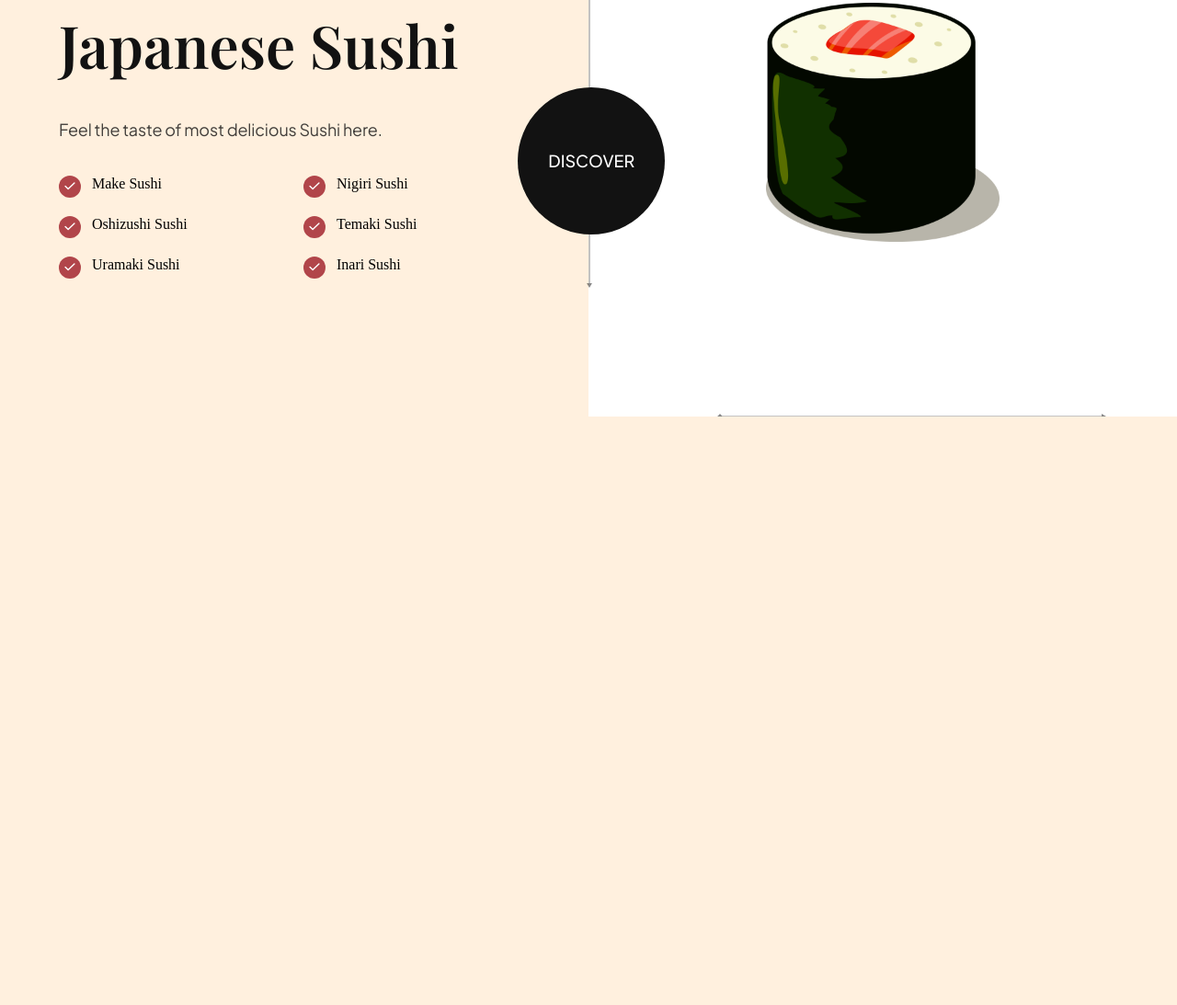
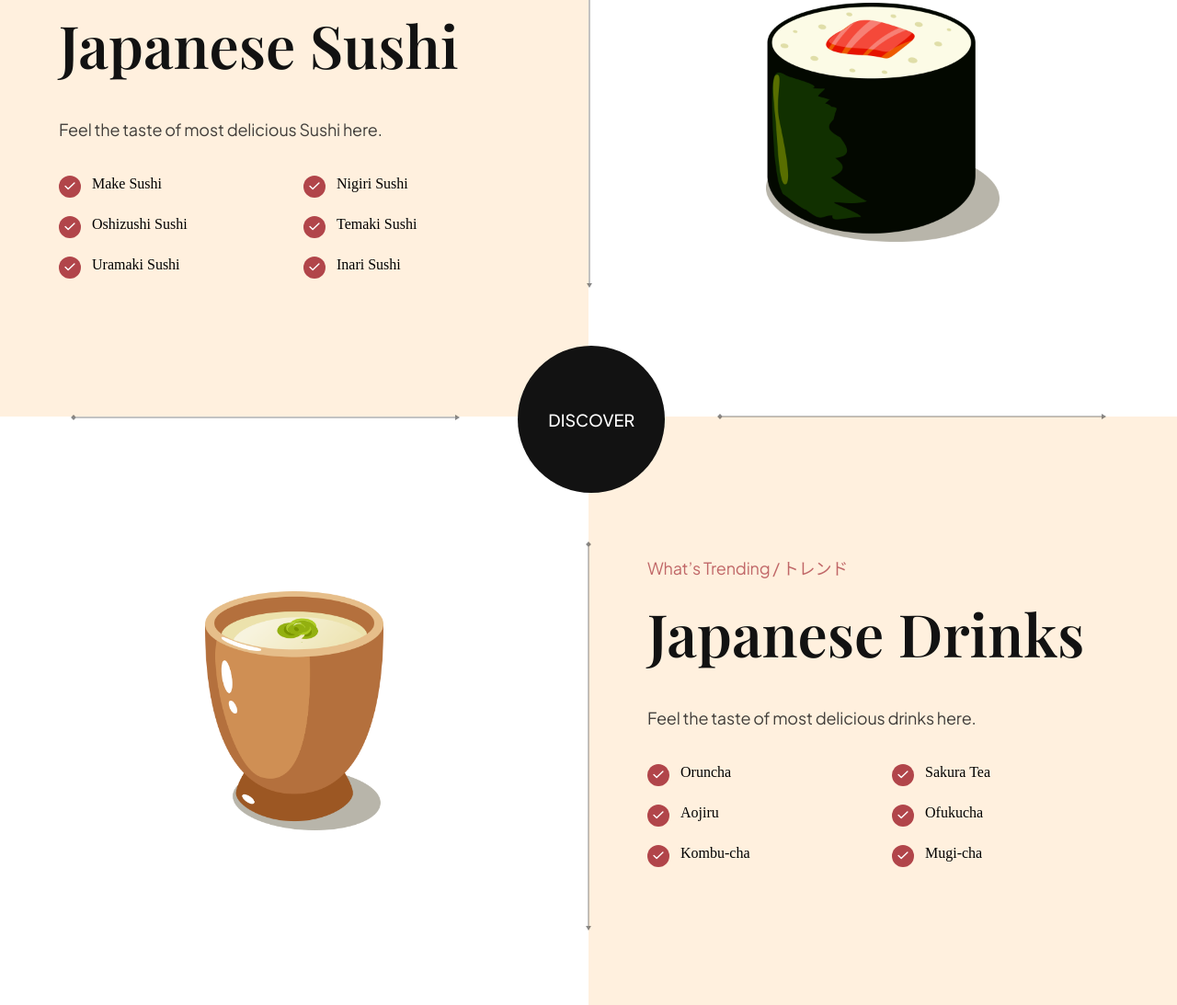
Before and after one commit to ASSAXIN06/Sushiman-Landing_Page_for_delivery_App, a website built with Vite: page index.html in a window 1280 px wide. Shown: the part 2611-3704 px from the top of the page at 92% size. Before the commit the page ends 3064 px from the top, so only its background shows below. Built offline with nearby package versions, Linux system fonts and the light colour scheme.

Commit message:
add trending__drink section with the applied CSS and end the trending section

```diff
--- a/css/sections/trending.css
+++ b/css/sections/trending.css
@@ -76,9 +76,9 @@
     background : url(../../assets/japanese_sushi.png);
 }
 
-/* .trending__sushi .trending__drink{
+.trending__sushi .trending__drink{
     background : url(../../assets/japanese_drinks.png);
-} */
+}
 
 .trending__image img{
     width: 254px;
--- a/index.html
+++ b/index.html
@@ -178,7 +178,9 @@
         </section>
 
         <section class="trending" id="food">
+
             <section class="trending-sushi">
+
                 <div class="trending__content" data-aos="fade-right">
                     <p class="sushi__subtitle">
                         What’s Trending / トレンド
@@ -230,7 +232,7 @@
                 </div>
 
                 <div class="trending__image flex-center" data-aos="fade-left">
-                    <img src="assets/sushi-5.png" alt="sushi"/>
+                    <img src="assets/sushi-5.png" alt="sushi-5"/>
                     <div class="trending__arrow trending__arrow-left">
                         <img src="assets/arrow-vertical.svg" alt="arrow vertical"/>
                     </div>
@@ -245,6 +247,71 @@
                     <p>Discover</p>
                 </div>
             </section>
+
+            <section class="trending-drink">
+
+                <div class="trending__image flex-center" data-aos="fade-right">
+                    <img src="assets/sushi-4.png" alt="sushi-4"/>
+                    <div class="trending__arrow trending__arrow-top">
+                        <img src="assets/arrow-horizontal.svg" alt="arrow vertical"/>
+                    </div>
+                    <div class="trending__arrow trending__arrow-right">
+                        <img src="assets/arrow-vertical.svg" alt="arrow horizontal"/>
+                    </div>
+                </div>
+
+                <div class="trending__content" data-aos="fade-left">
+                    <p class="sushi__subtitle">
+                        What’s Trending / トレンド
+                    </p>
+                    <h4 class="sushi__title">
+                        Japanese Drinks
+                    </h4>
+                    <p class="sushi__description">
+                        Feel the taste of most delicious drinks here.
+                    </p>
+                    <ul class="trending__list flex-between">
+                        <li>
+                            <div class="trending__icon flex-center">
+                                <img src="assets/check.svg" alt="check"/>
+                            </div>
+                            <p>Oruncha</p>
+                        </li>
+                        <li>
+                            <div class="trending__icon flex-center">
+                                <img src="assets/check.svg" alt="check"/>
+                            </div>
+                            <p>Sakura Tea</p>
+                        </li>
+                        <li>
+                            <div class="trending__icon flex-center">
+                                <img src="assets/check.svg" alt="check"/>
+                            </div>
+                            <p>Aojiru</p>
+                        </li>
+                        <li>
+                            <div class="trending__icon flex-center">
+                                <img src="assets/check.svg" alt="check"/>
+                            </div>
+                            <p>Ofukucha</p>
+                        </li>
+                        <li>
+                            <div class="trending__icon flex-center">
+                                <img src="assets/check.svg" alt="check"/>
+                            </div>
+                            <p>Kombu-cha</p>
+                        </li>
+                        <li>
+                            <div class="trending__icon flex-center">
+                                <img src="assets/check.svg" alt="check"/>
+                            </div>
+                            <p>Mugi-cha</p>
+                        </li>
+                    </ul>
+                </div>
+
+            </section>
+
         </section>
         <script src="/js/script.js" type="module"></script>
     </body>
```
